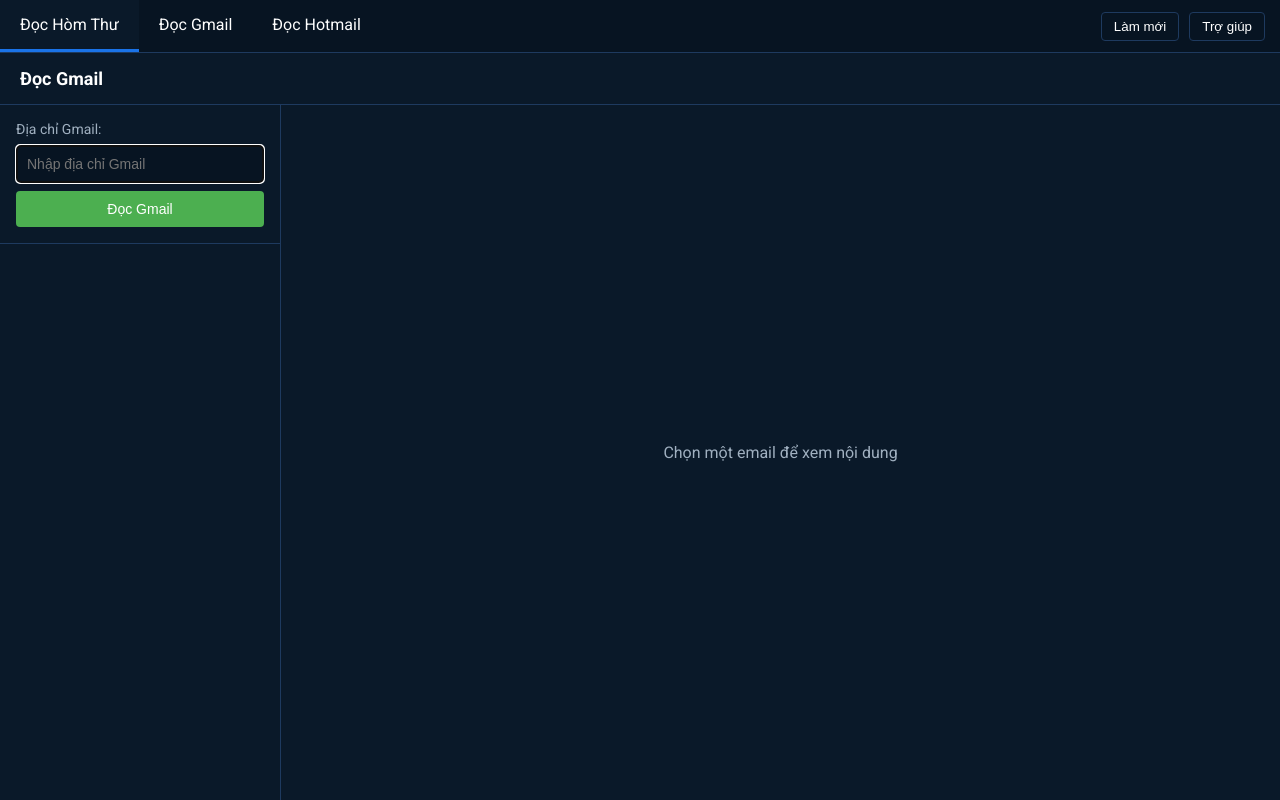
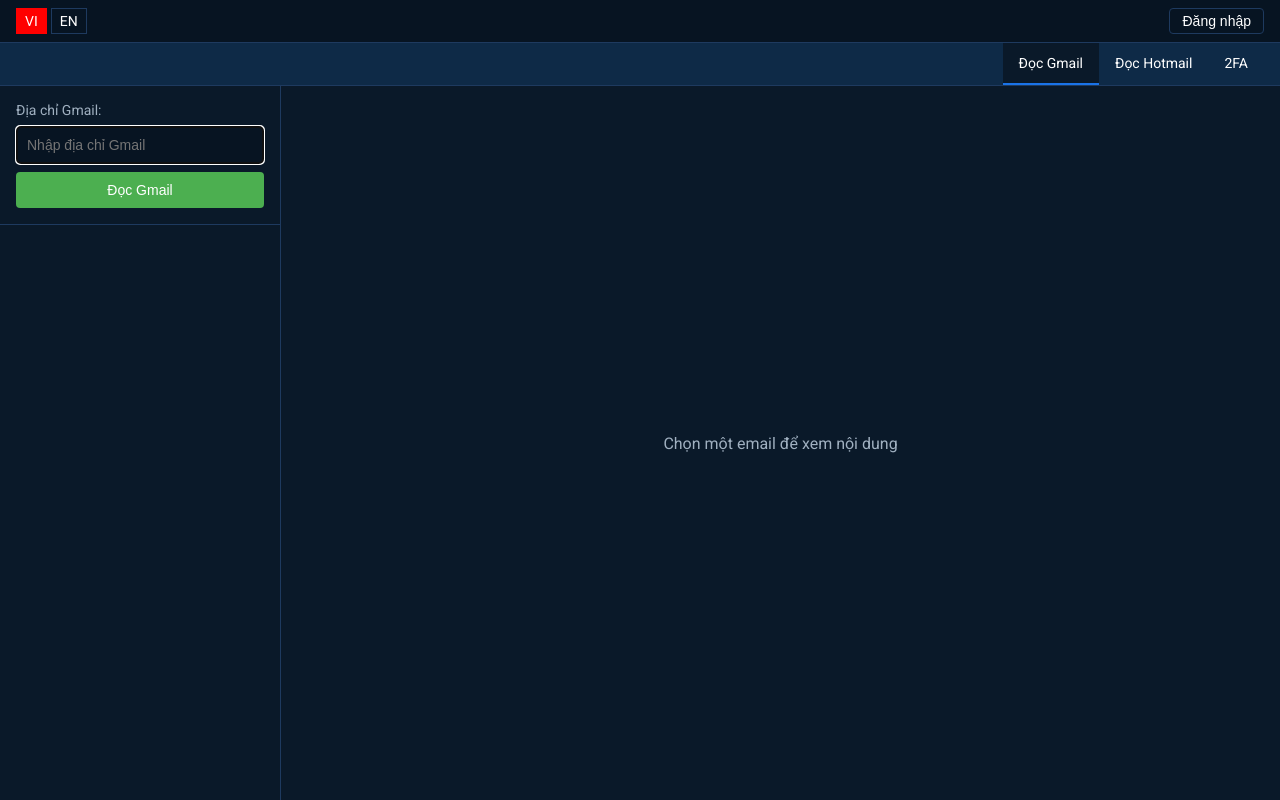
Before and after one commit to hoangbao179/resources, a website: page public/index.html in a window 1280 px wide. Drawn offline with Linux system fonts and the light colour scheme.

Commit message:
[update] UI

```diff
--- a/public/index.html
+++ b/public/index.html
@@ -9,19 +9,23 @@
 </head>
 <body>
   <div class="app-container">
-    <header class="header">
-      <div class="header-tabs">
-        <div class="header-tab active">Đọc Hòm Thư</div>
-        <div class="header-tab">Đọc Gmail</div>
-        <div class="header-tab">Đọc Hotmail</div>
+    <div class="top-bar">
+      <div class="language-selector">
+        <a href="#" class="language active">VI</a>
+        <a href="#" class="language">EN</a>
       </div>
-      <div class="header-actions">
-        <button class="action-button">Làm mới</button>
-        <button class="action-button">Trợ giúp</button>
+      <div class="login-button">
+        <button>Đăng nhập</button>
       </div>
-    </header>
+    </div>
 
-    <div class="sub-header">Đọc Gmail</div>
+    <div class="main-nav">
+      <div class="nav-links">
+        <a href="#gmail" class="nav-link active">Đọc Gmail</a>
+        <a href="#hotmail" class="nav-link">Đọc Hotmail</a>
+        <a href="#2fa" class="nav-link">2FA</a>
+      </div>
+    </div>
 
     <div class="main-content">
       <div class="email-list-container">
--- a/public/script.js
+++ b/public/script.js
@@ -1,23 +1,41 @@
 // Handle tab switching
 document.addEventListener("DOMContentLoaded", () => {
-    const tabs = document.querySelectorAll(".header-tab")
+    const navLinks = document.querySelectorAll(".nav-link")
 
-    tabs.forEach((tab) => {
-      tab.addEventListener("click", function () {
-        // Remove active class from all tabs
-        tabs.forEach((t) => t.classList.remove("active"))
+    navLinks.forEach((link) => {
+      link.addEventListener("click", function (e) {
+        e.preventDefault()
 
-        // Add active class to clicked tab
+        // Remove active class from all links
+        navLinks.forEach((l) => l.classList.remove("active"))
+
+        // Add active class to clicked link
         this.classList.add("active")
 
-        // Update sub-header text to match active tab
-        const subHeader = document.querySelector(".sub-header")
-        subHeader.textContent = this.textContent
+        // Update content based on selected tab
+        const tabId = this.getAttribute("href").substring(1)
+
+        // Here you would update the content based on the selected tab
+        // For now, we'll just update the input label and button text
+        const emailInputLabel = document.querySelector(".email-input-label")
+        const submitButton = document.querySelector(".email-input-container button")
+
+        if (tabId === "gmail") {
+          emailInputLabel.textContent = "Địa chỉ Gmail:"
+          submitButton.textContent = "Đọc Gmail"
+        } else if (tabId === "hotmail") {
+          emailInputLabel.textContent = "Địa chỉ Hotmail:"
+          submitButton.textContent = "Đọc Hotmail"
+        } else if (tabId === "2fa") {
+          emailInputLabel.textContent = "Địa chỉ Email 2FA:"
+          submitButton.textContent = "Lấy mã 2FA"
+        }
       })
     })
 
     // Set up refresh button
     const refreshButton = document.querySelector(".action-button:first-child")
+    if (refreshButton) {
       refreshButton.addEventListener("click", () => {
         const email = document.getElementById("emailInput").value
         if (email) {
@@ -25,6 +43,17 @@ document.addEventListener("DOMContentLoaded", () => {
         } else {
           alert("Vui lòng nhập địa chỉ email!")
         }
+      })
+    }
+
+    // Set up language switcher
+    const languages = document.querySelectorAll(".language")
+    languages.forEach((lang) => {
+      lang.addEventListener("click", function (e) {
+        e.preventDefault()
+        languages.forEach((l) => l.classList.remove("active"))
+        this.classList.add("active")
+      })
     })
   })
 
--- a/public/styles.css
+++ b/public/styles.css
@@ -7,6 +7,7 @@
     --border-color: #1e3a5f;
     --button-green: #4caf50;
     --button-hover: #45a049;
+    --nav-bg: #0e2a47;
   }
 
   body {
@@ -26,57 +27,86 @@
     overflow: hidden;
   }
 
-  .header {
+  /* Top bar with language selector and login */
+  .top-bar {
     display: flex;
+    justify-content: space-between;
     align-items: center;
-    padding: 0;
     background-color: var(--darker-blue);
+    padding: 8px 16px;
     border-bottom: 1px solid var(--border-color);
-    z-index: 10;
   }
 
-  .header-tabs {
+  .language-selector {
     display: flex;
   }
 
-  .header-tab {
-    padding: 15px 20px;
-    font-size: 16px;
-    cursor: pointer;
-    border-bottom: 3px solid transparent;
+  .language {
+    display: inline-block;
+    padding: 4px 8px;
+    color: var(--text-color);
+    text-decoration: none;
+    font-size: 14px;
+    border: 1px solid var(--border-color);
+    margin-right: 4px;
   }
 
-  .header-tab.active {
-    border-bottom: 3px solid var(--highlight-blue);
-    background-color: var(--dark-blue);
+  .language.active {
+    background-color: #f00;
+    border-color: #f00;
   }
 
-  .header-actions {
-    margin-left: auto;
-    padding-right: 15px;
-    display: flex;
-    gap: 10px;
-  }
-
-  .action-button {
+  .login-button button {
     background-color: transparent;
     border: 1px solid var(--border-color);
     color: var(--text-color);
-    padding: 6px 12px;
+    padding: 4px 12px;
     border-radius: 4px;
     cursor: pointer;
+    font-size: 14px;
   }
 
-  .action-button:hover {
+  .login-button button:hover {
     background-color: rgba(255, 255, 255, 0.1);
   }
 
+  /* Main navigation */
+  .main-nav {
+    background-color: var(--nav-bg);
+    padding: 0;
+    border-bottom: 1px solid var(--border-color);
+  }
+
+  .nav-links {
+    display: flex;
+    justify-content: flex-end;
+    padding: 0 16px;
+  }
+
+  .nav-link {
+    padding: 12px 16px;
+    color: var(--text-color);
+    text-decoration: none;
+    font-size: 14px;
+    display: inline-block;
+  }
+
+  .nav-link.active {
+    background-color: var(--dark-blue);
+    border-bottom: 2px solid var(--highlight-blue);
+  }
+
+  .nav-link:hover {
+    background-color: rgba(255, 255, 255, 0.05);
+  }
+
+  /* Remove the old header styles */
+  .header,
+  .header-tabs,
+  .header-tab,
+  .header-actions,
   .sub-header {
-    padding: 15px 20px;
-    font-size: 18px;
-    font-weight: bold;
-    background-color: var(--dark-blue);
-    border-bottom: 1px solid var(--border-color);
+    /* These styles will be removed by the new ones above */
   }
 
   .main-content {
```
Lines whose indentation alone changed are shown as unchanged.
